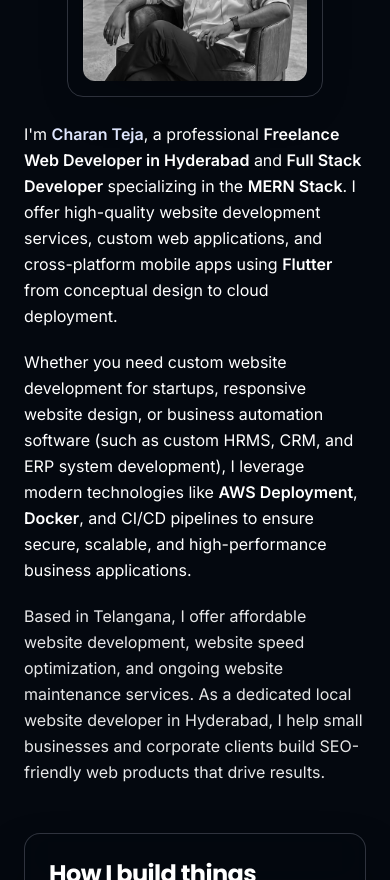
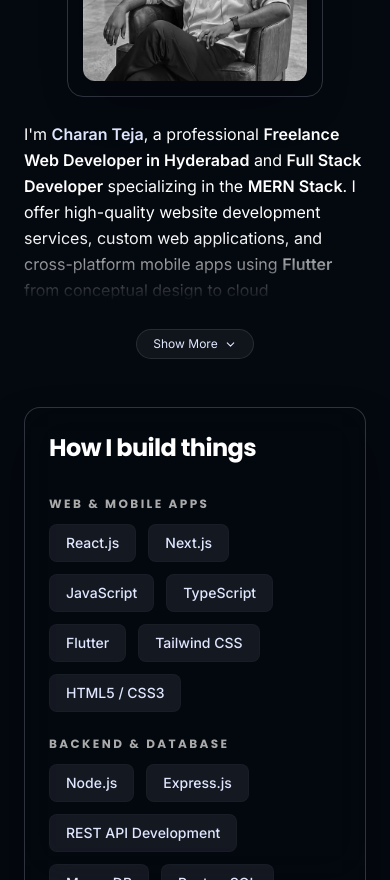
Before and after one commit to Charan951/protfilo, a React (Vite) app in the folder Brian Kabbo Sarker/: page / in a window 390 px wide. Shown: the part 1120-2000 px from the top of the page. Built offline with nearby package versions, Linux system fonts and the light colour scheme.

Commit message:
Implement collapsible About Me bio text with Show More/Less toggle button on mobile

```diff
--- a/Brian Kabbo Sarker/src/sections/About.tsx
+++ b/Brian Kabbo Sarker/src/sections/About.tsx
@@ -1,9 +1,11 @@
-import React from 'react';
+import React, { useState } from 'react';
 import { motion } from 'motion/react';
+import { ChevronDown, ChevronUp } from 'lucide-react';
 // Profile photo path from src/assets/images
 import profilePhoto from '../assets/images/charanteja.jpg';
 
 const About: React.FC = () => {
+  const [isBioExpanded, setIsBioExpanded] = useState(false);
   const revealVariants = {
     hidden: { opacity: 0, y: 30 },
     visible: {
@@ -59,15 +61,35 @@ const About: React.FC = () => {
           variants={revealVariants}
           className="w-full md:w-3/5 space-y-5 sm:space-y-6 lg:space-y-8 min-w-0"
         >
+          <div className={`relative transition-all duration-500 ease-in-out overflow-hidden md:max-h-none md:overflow-visible ${isBioExpanded ? 'max-h-[1000px]' : 'max-h-[180px] md:max-h-none'}`}>
             <p className="text-base sm:text-lg lg:text-xl text-white leading-relaxed break-words">
               I'm <span className="text-moonstone font-semibold">Charan Teja</span>, a professional <span className="font-semibold text-white">Freelance Web Developer in Hyderabad</span> and <span className="font-semibold text-white">Full Stack Developer</span> specializing in the <span className="font-semibold text-white">MERN Stack</span>. I offer high-quality website development services, custom web applications, and cross-platform mobile apps using <span className="font-semibold text-white">Flutter</span> from conceptual design to cloud deployment.
             </p>
-          <p className="text-base sm:text-lg lg:text-xl text-white leading-relaxed break-words">
+            <p className="text-base sm:text-lg lg:text-xl text-white leading-relaxed break-words mt-4">
               Whether you need custom website development for startups, responsive website design, or business automation software (such as custom HRMS, CRM, and ERP system development), I leverage modern technologies like <span className="font-semibold text-white">AWS Deployment</span>, <span className="font-semibold text-white">Docker</span>, and CI/CD pipelines to ensure secure, scalable, and high-performance business applications.
             </p>
-          <p className="text-base sm:text-lg lg:text-xl leading-relaxed text-white/90 break-words">
+            <p className="text-base sm:text-lg lg:text-xl leading-relaxed text-white/90 break-words mt-4">
               Based in Telangana, I offer affordable website development, website speed optimization, and ongoing website maintenance services. As a dedicated local website developer in Hyderabad, I help small businesses and corporate clients build SEO-friendly web products that drive results.
             </p>
+            {!isBioExpanded && (
+              <div className="absolute bottom-0 left-0 right-0 h-16 bg-gradient-to-t from-[#04080f] to-transparent pointer-events-none md:hidden" />
+            )}
+          </div>
+
+          {/* Show More / Less button for mobile only */}
+          <div className="flex md:hidden justify-center pt-2">
+            <button
+              onClick={() => setIsBioExpanded(!isBioExpanded)}
+              className="flex items-center gap-1.5 text-xs text-moonstone hover:text-white transition-colors duration-300 py-1.5 px-4 rounded-full bg-white/5 border border-white/10 hover:border-moonstone/30 cursor-pointer"
+            >
+              <span>{isBioExpanded ? 'Show Less' : 'Show More'}</span>
+              {isBioExpanded ? (
+                <ChevronUp size={13} />
+              ) : (
+                <ChevronDown size={13} />
+              )}
+            </button>
+          </div>
         </motion.div>
       </div>
 
```
Lines whose indentation alone changed are shown as unchanged.
